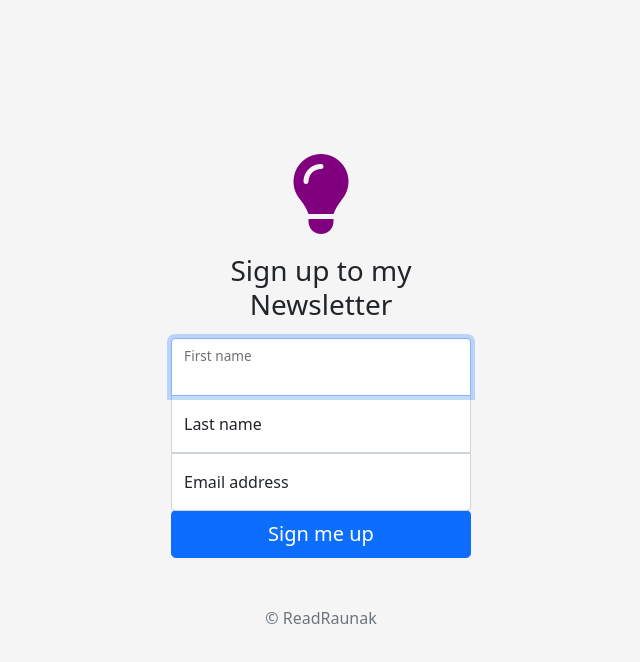
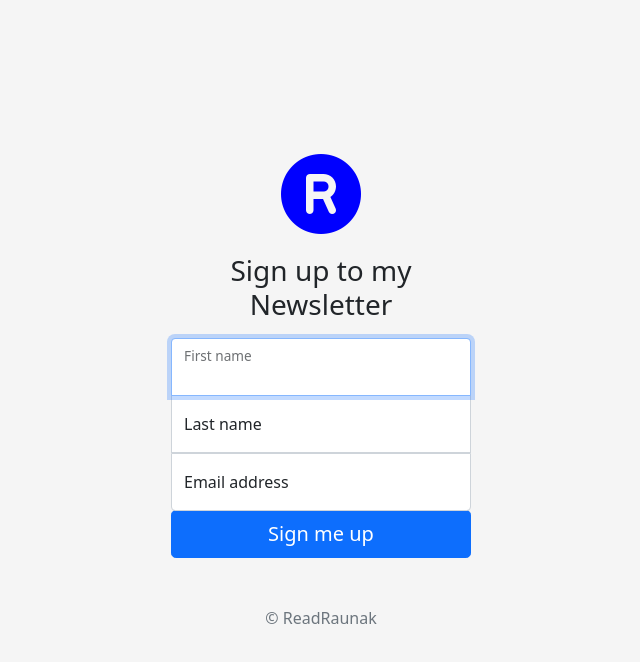
Before and after one commit to royraunak1312/Newsletter-signup, a website: page signup.html in a window 1280 px wide. Shown: the whole page, without its empty margins (319-959 px from the left). Drawn offline with nearby package versions, Linux system fonts and the light colour scheme.

Commit message:
Logo changed

```diff
--- a/signup.html
+++ b/signup.html
@@ -51,7 +51,7 @@
 
 <main class="form-signin">
   <form action="/" method="post">
-    <i class="fas fa-lightbulb" style= "color: purple; font-size: 5rem;" ></i>
+    <i class="fas fa-registered" style= "color: blue; font-size: 5rem;"></i>
     <h1 class="h3 mb-3 fw-normal">Sign up to my Newsletter</h1>
 
     <div class="form-floating">
```
